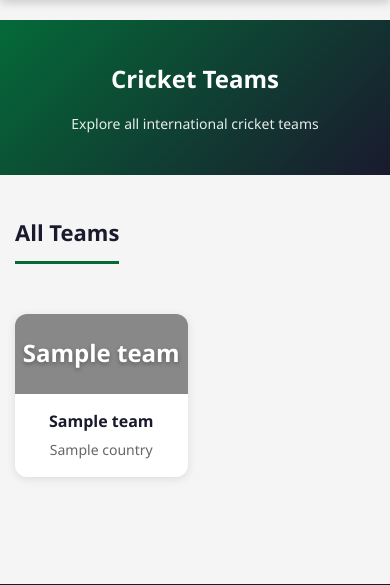
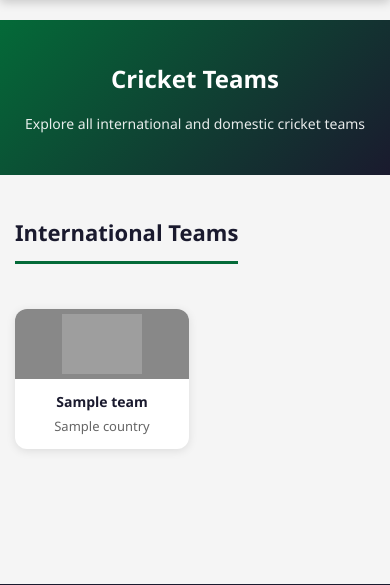
Before and after one commit to techbyrv517-ui/Cricket-Scraper, a Flask app: page /teams in a window 390 px wide. Shown: the part 53-638 px from the top of the page. Run offline with Flask 3, Linux system fonts and the light colour scheme; a database or web service that is not in the repository returns one stand-in record (values such as "Sample title"); parts of the project's set-up code (start-up, migrations or seed data) failed here and were passed over; some libraries are stand-ins or nearby versions; grey boxes are pictures that could not be loaded.

Commit message:
Add ability to scrape and display cricket teams by category
Add new API endpoint and scraper functionality to fetch and store cricket teams from various Cricbuzz URLs, categorizing them into international, domestic, league, and women. Update admin and frontend views to accommodate this new data structure and scraping mechanism.

Replit-Commit-Author: Agent
Replit-Commit-Session-Id: 36d15721-5158-4b75-aa36-db2aafa8ec1a
Replit-Commit-Checkpoint-Type: full_checkpoint
Replit-Commit-Event-Id: 8185dbd1-1e3d-4099-bcb7-2ed9b421e383
Replit-Commit-Screenshot-Url: https://storage.googleapis.com/screenshot-production-us-central1/7466900b-209e-448a-b389-ef8d8a7f8798/36d15721-5158-4b75-aa36-db2aafa8ec1a/OTAeP4l
Replit-Helium-Checkpoint-Created: true

```diff
--- a/app.py
+++ b/app.py
@@ -159,11 +159,19 @@ def init_db():
             slug VARCHAR(100) UNIQUE NOT NULL,
             country VARCHAR(100),
             flag_color VARCHAR(20) DEFAULT '#046A38',
+            flag_url TEXT,
+            team_type VARCHAR(50) DEFAULT 'international',
             description TEXT,
             is_published BOOLEAN DEFAULT TRUE,
             created_at TIMESTAMP DEFAULT CURRENT_TIMESTAMP
         )
     ''')
+
+    try:
+        cur.execute('ALTER TABLE teams ADD COLUMN IF NOT EXISTS team_type VARCHAR(50) DEFAULT \'international\'')
+        cur.execute('ALTER TABLE teams ADD COLUMN IF NOT EXISTS flag_url TEXT')
+    except:
+        pass
 
     conn.commit()
     cur.close()
@@ -460,6 +468,14 @@ def api_clear_all_series():
     conn.close()
     return jsonify({'success': True, 'message': 'All series and matches cleared successfully'})
 
+@app.route('/api/scrape-teams/<team_type>', methods=['POST'])
+def api_scrape_teams(team_type):
+    from scraper import scrape_teams
+    if team_type not in ['international', 'domestic', 'league', 'women']:
+        return jsonify({'success': False, 'message': 'Invalid team type'})
+    result = scrape_teams(team_type)
+    return jsonify(result)
+
 @app.route('/api/get-scorecard/<match_id>')
 def api_get_scorecard(match_id):
     conn = get_db()
@@ -702,12 +718,26 @@ def admin_delete_team(team_id):
 def teams_page():
     conn = get_db()
     cur = conn.cursor()
-    cur.execute('SELECT * FROM teams WHERE is_published = TRUE ORDER BY name')
-    teams = cur.fetchall()
+    cur.execute('SELECT * FROM teams WHERE is_published = TRUE ORDER BY team_type, name')
+    all_teams = cur.fetchall()
     cur.close()
     conn.close()
+
+    teams_by_type = {
+        'international': [],
+        'domestic': [],
+        'league': [],
+        'women': []
+    }
+    for team in all_teams:
+        team_type = team.get('team_type') or 'international'
+        if team_type in teams_by_type:
+            teams_by_type[team_type].append(team)
+        else:
+            teams_by_type['international'].append(team)
+
     settings = get_site_settings()
-    return render_template('frontend/teams.html', teams=teams, settings=settings)
+    return render_template('frontend/teams.html', teams_by_type=teams_by_type, settings=settings)
 
 @app.route('/robots.txt')
 def robots():
--- a/templates/frontend/teams.html
+++ b/templates/frontend/teams.html
@@ -7,19 +7,25 @@
 <div class="hero">
     <div class="container">
         <h1>Cricket Teams</h1>
-        <p>Explore all international cricket teams</p>
+        <p>Explore all international and domestic cricket teams</p>
     </div>
 </div>
 
 <div class="container">
     <div style="padding: 40px 0;">
-        <h2 class="section-title">All Teams</h2>
 
+        {% if teams_by_type.international %}
+        <h2 class="section-title">International Teams</h2>
         <div class="teams-grid">
-            {% for team in teams %}
+            {% for team in teams_by_type.international %}
             <div class="team-card">
                 <div class="team-flag" style="background: {{ team.flag_color }}">
+                    {% if team.flag_url %}
+                    <img src="{{ team.flag_url }}" alt="{{ team.name }}" onerror="this.style.display='none';this.nextElementSibling.style.display='block';">
+                    <span style="display:none;">{{ team.short_name }}</span>
+                    {% else %}
                     <span>{{ team.short_name }}</span>
+                    {% endif %}
                 </div>
                 <div class="team-info">
                     <h3>{{ team.name }}</h3>
@@ -28,6 +34,74 @@
             </div>
             {% endfor %}
         </div>
+        {% endif %}
+
+        {% if teams_by_type.women %}
+        <h2 class="section-title" style="margin-top: 50px;">Women Teams</h2>
+        <div class="teams-grid">
+            {% for team in teams_by_type.women %}
+            <div class="team-card">
+                <div class="team-flag" style="background: {{ team.flag_color }}">
+                    {% if team.flag_url %}
+                    <img src="{{ team.flag_url }}" alt="{{ team.name }}" onerror="this.style.display='none';this.nextElementSibling.style.display='block';">
+                    <span style="display:none;">{{ team.short_name }}</span>
+                    {% else %}
+                    <span>{{ team.short_name }}</span>
+                    {% endif %}
+                </div>
+                <div class="team-info">
+                    <h3>{{ team.name }}</h3>
+                    <p>{{ team.country }}</p>
+                </div>
+            </div>
+            {% endfor %}
+        </div>
+        {% endif %}
+
+        {% if teams_by_type.domestic %}
+        <h2 class="section-title" style="margin-top: 50px;">Domestic Teams</h2>
+        <div class="teams-grid">
+            {% for team in teams_by_type.domestic %}
+            <div class="team-card">
+                <div class="team-flag" style="background: {{ team.flag_color }}">
+                    {% if team.flag_url %}
+                    <img src="{{ team.flag_url }}" alt="{{ team.name }}" onerror="this.style.display='none';this.nextElementSibling.style.display='block';">
+                    <span style="display:none;">{{ team.short_name }}</span>
+                    {% else %}
+                    <span>{{ team.short_name }}</span>
+                    {% endif %}
+                </div>
+                <div class="team-info">
+                    <h3>{{ team.name }}</h3>
+                    <p>{{ team.country }}</p>
+                </div>
+            </div>
+            {% endfor %}
+        </div>
+        {% endif %}
+
+        {% if teams_by_type.league %}
+        <h2 class="section-title" style="margin-top: 50px;">League Teams</h2>
+        <div class="teams-grid">
+            {% for team in teams_by_type.league %}
+            <div class="team-card">
+                <div class="team-flag" style="background: {{ team.flag_color }}">
+                    {% if team.flag_url %}
+                    <img src="{{ team.flag_url }}" alt="{{ team.name }}" onerror="this.style.display='none';this.nextElementSibling.style.display='block';">
+                    <span style="display:none;">{{ team.short_name }}</span>
+                    {% else %}
+                    <span>{{ team.short_name }}</span>
+                    {% endif %}
+                </div>
+                <div class="team-info">
+                    <h3>{{ team.name }}</h3>
+                    <p>{{ team.country }}</p>
+                </div>
+            </div>
+            {% endfor %}
+        </div>
+        {% endif %}
+
     </div>
 </div>
 {% endblock %}
@@ -36,9 +110,9 @@
 <style>
     .teams-grid {
         display: grid;
-        grid-template-columns: repeat(auto-fill, minmax(250px, 1fr));
-        gap: 25px;
-        margin-top: 30px;
+        grid-template-columns: repeat(auto-fill, minmax(200px, 1fr));
+        gap: 20px;
+        margin-top: 25px;
     }
 
     .team-card {
@@ -56,55 +130,61 @@
     }
 
     .team-flag {
-        height: 120px;
+        height: 100px;
         display: flex;
         align-items: center;
         justify-content: center;
     }
 
+    .team-flag img {
+        max-height: 60px;
+        max-width: 80px;
+        object-fit: contain;
+    }
+
     .team-flag span {
-        font-size: 36px;
+        font-size: 28px;
         font-weight: 700;
         color: #fff;
         text-shadow: 0 2px 4px rgba(0,0,0,0.3);
     }
 
     .team-info {
-        padding: 20px;
+        padding: 15px;
         text-align: center;
     }
 
     .team-info h3 {
-        font-size: 20px;
+        font-size: 16px;
         color: #1a1a2e;
-        margin-bottom: 5px;
+        margin-bottom: 3px;
     }
 
     .team-info p {
         color: #666;
-        font-size: 14px;
+        font-size: 13px;
     }
 
     @media (max-width: 768px) {
         .teams-grid {
             grid-template-columns: repeat(2, 1fr);
-            gap: 15px;
+            gap: 12px;
         }
 
         .team-flag {
-            height: 80px;
+            height: 70px;
         }
 
         .team-flag span {
-            font-size: 24px;
+            font-size: 20px;
         }
 
         .team-info {
-            padding: 15px;
+            padding: 12px;
         }
 
         .team-info h3 {
-            font-size: 16px;
+            font-size: 14px;
         }
     }
 </style>
```
Also changed, not shown: scraper.py (+82 -0 lines), templates/admin/teams.html (+53 -0 lines).
